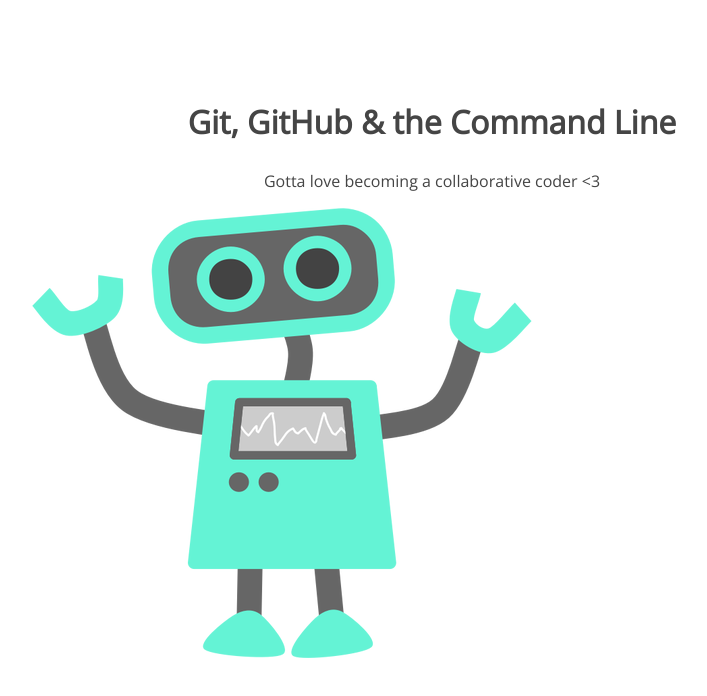
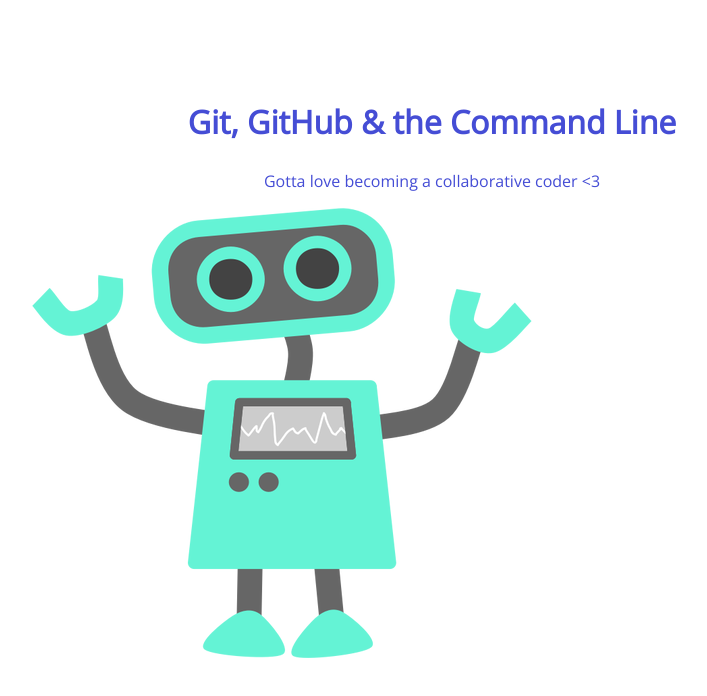
Before and after one commit to adventurerachel/105-project, a plain HTML site: page index.html in a window 1280 px wide. Shown: the whole page, without its empty margins (208-915 px from the left). Drawn offline with nearby package versions, Linux system fonts and the light colour scheme.

Commit message:
changed h1 colour

```diff
--- a/css/style.css
+++ b/css/style.css
@@ -5,7 +5,7 @@ section {
 section h1,
 section p {
 	text-align: center;
-	color: #454545;
+	color: #454dd5;
 }
 section h1 {
 	font: 32px 'Open Sans';
```
